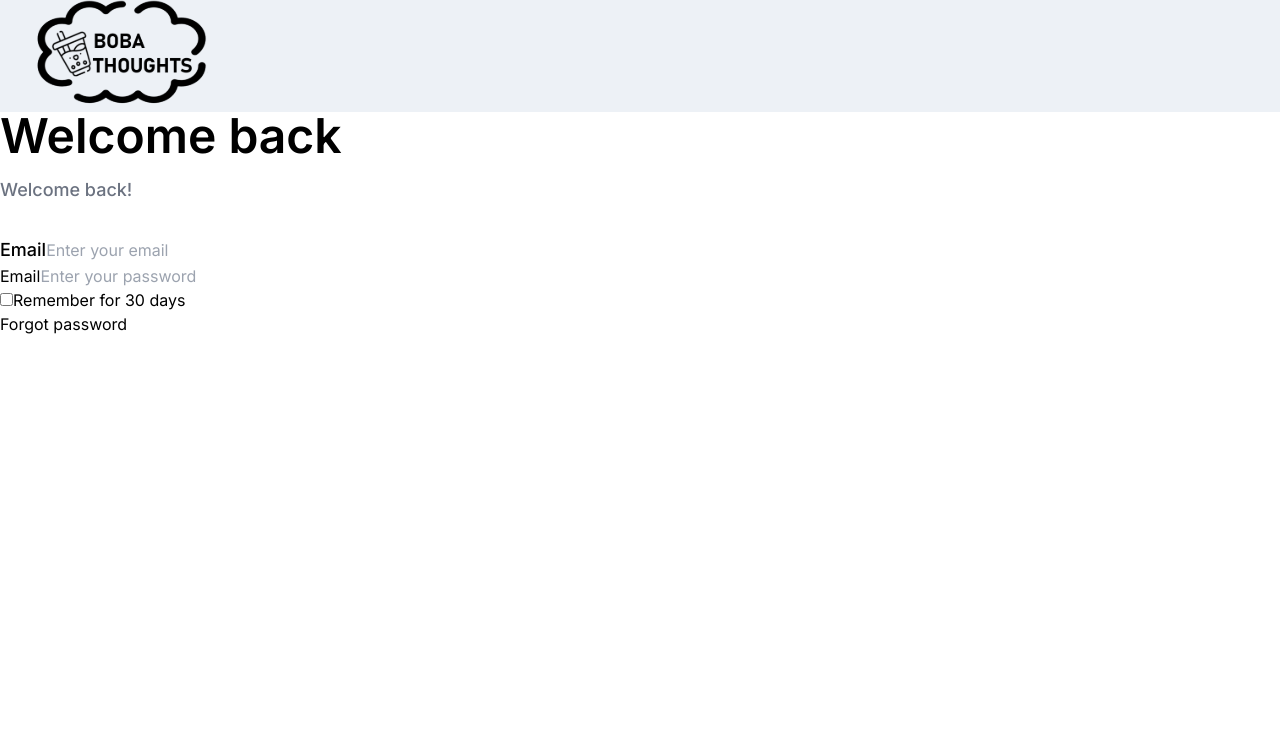
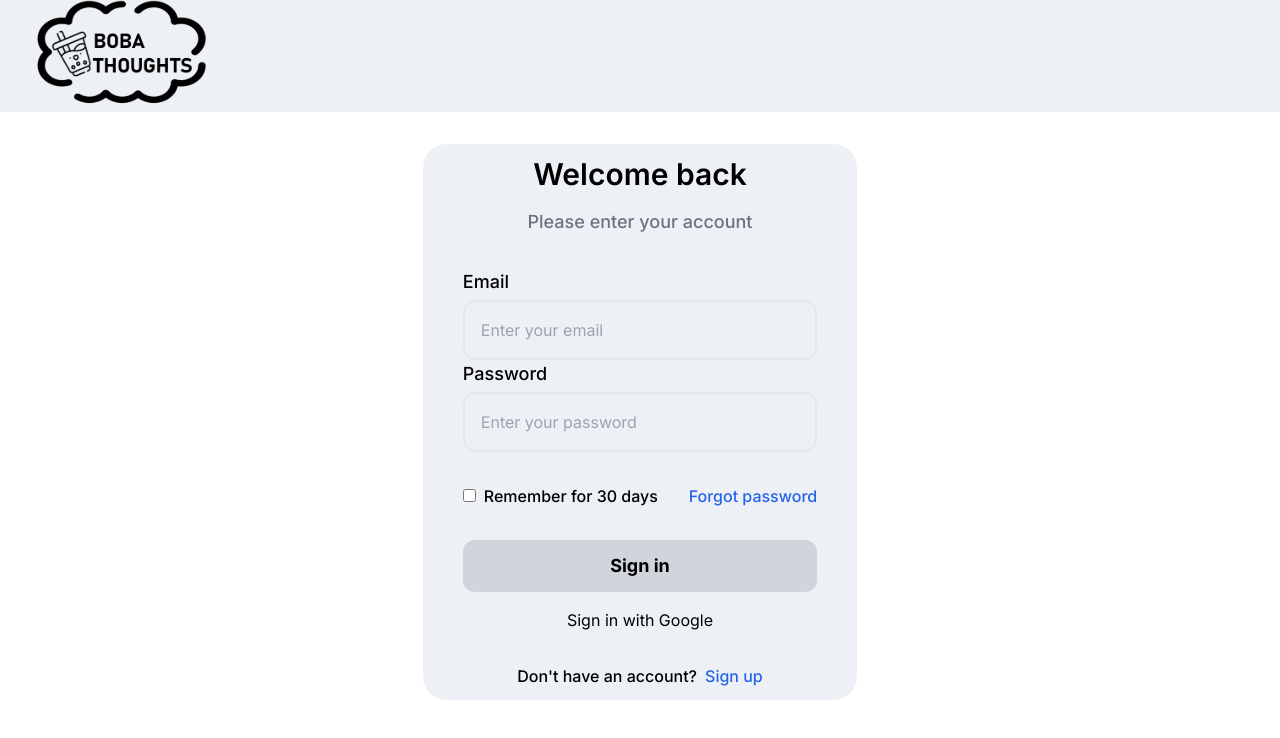
Before and after one commit to stormyy00/BobaThoughts, a Next.js app: page / in a window 1280 px wide. Shown: the top 738 px of the page. Built offline with nearby package versions, Linux system fonts and the light colour scheme.

Commit message:
Updated login UI

```diff
--- a/src/components/Header.jsx
+++ b/src/components/Header.jsx
@@ -5,7 +5,7 @@ import Image from "next/image";
 const Header = () => {
   return (
     <section>
-        <header className="flex justify-between items-center py-x px-8 text-center bg-[#edf1f6]">
+        <header className="flex justify-between items-center py-x px-8 mb-8 text-center bg-[#edf1f6]">
             <div>
             <Image src={Logo} alt="Logo" className="z-0" />
             </div>
--- a/src/components/Signin.jsx
+++ b/src/components/Signin.jsx
@@ -6,39 +6,47 @@ const Signin = () => {
   return (
     <div>
         <Header/>
-        <div className=''>
-            <h1 className='text-5xl font-semibold'>Welcome back</h1>
-            <p className='font-medium text-lg text-gray-500 mt-4'>Welcome back!</p>
+            <div className="w-full flex items-center justify-center lg:2-1/2">
+                <div className='bg-[#edf1f6] px-10 py-19 rounded-3xl'>
+                    <h1 className='text-3xl font-semibold flex items-center justify-center mt-3'>Welcome back</h1>
+                    <p className='font-medium text-lg text-gray-500 mt-4 flex items-center justify-center'>Please enter your account</p>
                     <div className = 'mt-8'>
                         <div>
                             <label className='text-lg font-medium'>Email</label>
                             <input
-                        className=''
+                                className='w-full border-2 border-black-100 rounded-xl p-4 mt-1 bg-transparent'
                                 placeholder='Enter your email'
                             />
                         </div>
                         <div>
-                    <label>Email</label>
+                            <label className='text-lg font-medium'>Password</label>
                             <input
-                        className=''
+                                className='w-full border-2 border-black-100 rounded-xl p-4 mt-1 bg-transparent'
                                 placeholder='Enter your password'
-                        type="password"
                             />
                         </div>
-                <div>
+                        <div className='mt-8 flex justify-between items-center'>
                             <div>
                                 <input
                                     type="checkbox"
                                     id='remember'
                                 />
-                        <label for="remember">Remember for 30 days</label>
+                                <label className='ml-2 font-medium text-base' for="remember">Remember for 30 days</label>
                             </div>
-                    <button>Forgot password</button>
+                            <button className='ml-2 font-medium text-base text-blue-600'>Forgot password</button>
+                        </div>
+                    </div>
+                    <div className='mt-8 flex flex-col gap-y-4'>
+                        <button className='hover:scale-[1.01] ease--in-out transition-all py-3 rounded-xl bg-gray-300 text-lg font-bold'>Sign in</button>
+                        <button>Sign in with Google</button>
+                    </div>
+                    <div className= 'mt-8 mb-3 flex justify-center items-center'>
+                        <p className='font-medium text-base'>Don't have an account?</p>
+                        <button className='text-blue-600 text-base font-medium ml-2'>Sign up</button>
                     </div>
                 </div>
             </div>
     </div>
-
   );
 };
 export default Signin;
```
Lines whose indentation alone changed are shown as unchanged.
